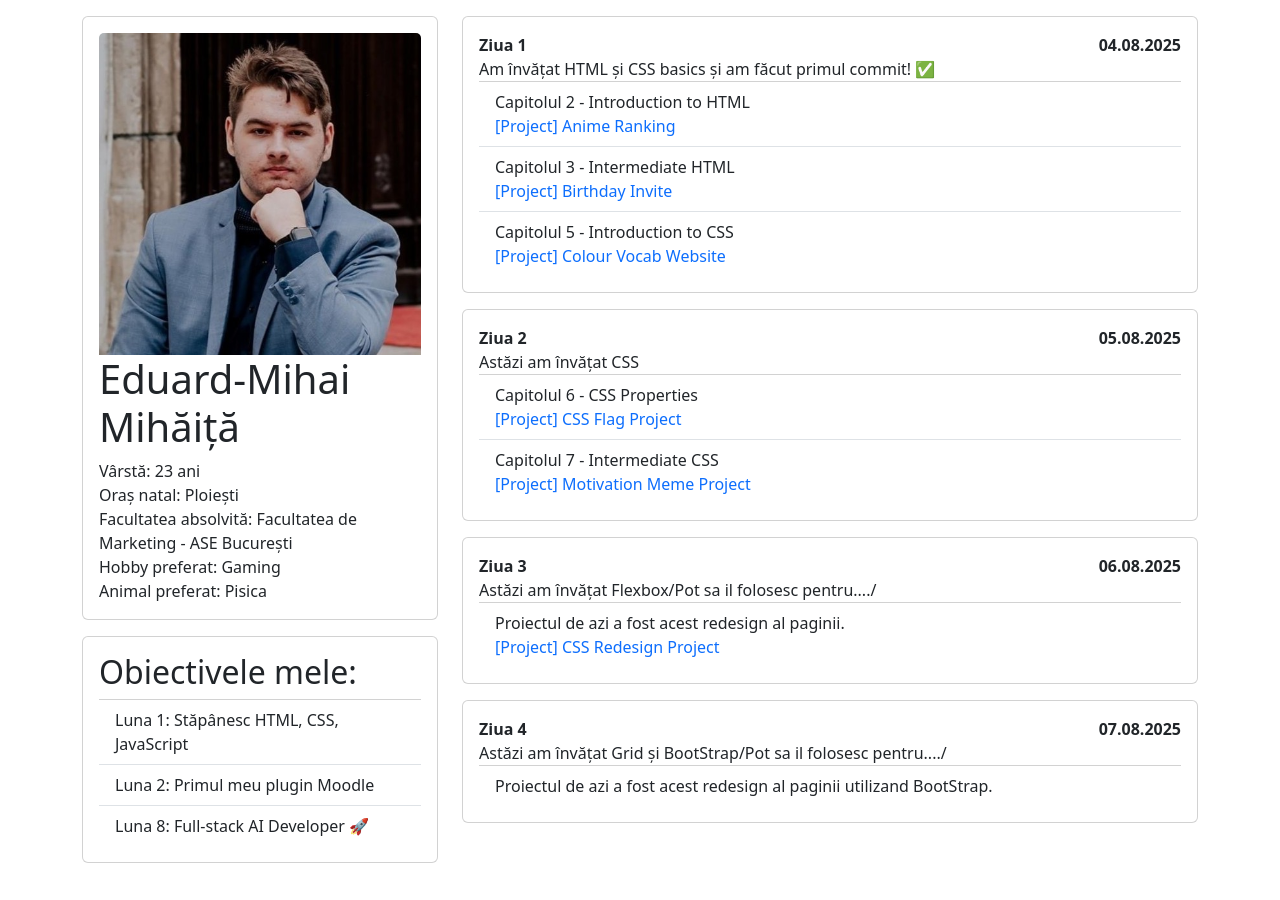
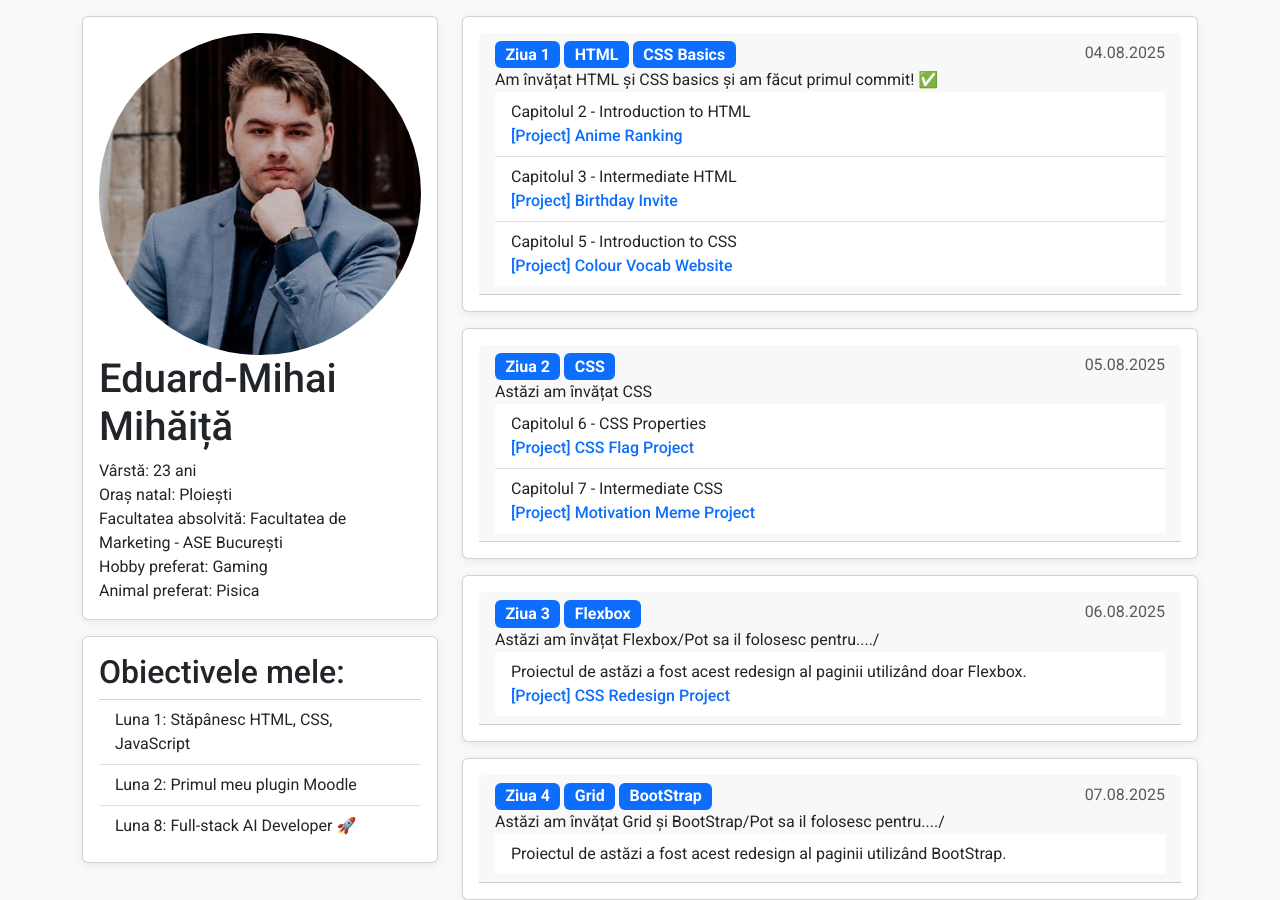
Before and after one commit to Eduard-Mihaita/Eduard-Mihaita.github.io, a PHP site: page / in a window 1280 px wide. Before the commit the page ends 863 px from the top, so only its background shows below. Run offline with PHP 8.4, Linux system fonts and the light colour scheme.

Commit message:
Modificari post-review

```diff
--- a/index.html
+++ b/index.html
@@ -5,13 +5,13 @@
     <meta charset="UTF-8" />
     <meta name="viewport" content="width=device-width, initial-scale=1">
     <title>Eduard Mihaita - Learning Journey</title>
-    <!-- <link rel="stylesheet" href="styles.css"> -->
     <link rel="preconnect" href="https://fonts.googleapis.com">
     <link rel="preconnect" href="https://fonts.gstatic.com" crossorigin>
     <link href="https://fonts.googleapis.com/css2?family=Roboto:ital,wght@0,100..900;1,100..900&display=swap"
         rel="stylesheet">
     <link href="https://cdn.jsdelivr.net/npm/bootstrap@5.3.7/dist/css/bootstrap.min.css" rel="stylesheet"
         integrity="sha384-LN+7fdVzj6u52u30Kp6M/trliBMCMKTyK833zpbD+pXdCLuTusPj697FH4R/5mcr" crossorigin="anonymous">
+    <link rel="stylesheet" href="styles.css">
 </head>
 
 <body>
@@ -19,7 +19,7 @@
         <div class="row">
             <div class="col-lg-4"> <!-- Cardurile din stanga-->
                 <div class="card p-3 mt-3">
-                    <img class="card-img-top" src="assets\images\eu.jpg">
+                    <img class="card-img-top rounded-circle" src="assets\images\eu.jpg" alt="poza cu mine">
                     <h1 class="card-title">Eduard-Mihai Mihăiță</h1>
                     <span class="card-text">Vârstă: 23 ani</span>
                     <span class="card-text">Oraș natal: Ploiești</span>
@@ -38,9 +38,14 @@
             </div>
             <div class="col-lg-8"> <!-- Cardurile din dreapta cu zile si proiecte-->
                 <div class="card p-3 mt-3">
+                    <div class="card-header">
                         <div class="d-flex justify-content-between">
-                        <span class="fw-semibold">Ziua 1</span>
-                        <span class="fw-semibold">04.08.2025</span>
+                            <div class="d-flex justify-content-start gap-1">
+                                <span class="badge bg-primary fs-6">Ziua 1</span>
+                                <span class="badge bg-primary fs-6">HTML</span>
+                                <span class="badge bg-primary fs-6">CSS Basics</span>
+                            </div>
+                            <span class="text-muted">04.08.2025</span>
                         </div>
                         <span class="text-left">Am învățat HTML și CSS basics și am făcut primul commit! ✅</span>
                         <ul class="list-group list-group-flush">
@@ -66,10 +71,15 @@
 
                         </ul>
                     </div>
+                </div>
                 <div class="card p-3 mt-3">
+                    <div class="card-header">
                         <div class="d-flex justify-content-between">
-                        <span class="fw-semibold">Ziua 2</span>
-                        <span class="fw-semibold">05.08.2025</span>
+                            <div class="d-flex justify-content-start gap-1">
+                                <span class="badge bg-primary fs-6">Ziua 2</span>
+                                <span class="badge bg-primary fs-6">CSS</span>
+                            </div>
+                            <span class="text-muted">05.08.2025</span>
                         </div>
                         <span class="text-left">Astăzi am învățat CSS</span>
                         <ul class="list-group list-group-flush">
@@ -89,30 +99,45 @@
                             </li>
                         </ul>
                     </div>
+                </div>
                 <div class="card p-3 mt-3">
+                    <div class="card-header">
                         <div class="d-flex justify-content-between">
-                        <span class="fw-semibold">Ziua 3</span>
-                        <span class="fw-semibold">06.08.2025</span>
+                            <div class="d-flex justify-content-start gap-1">
+                                <span class="badge bg-primary fs-6">Ziua 3</span>
+                                <span class="badge bg-primary fs-6">Flexbox</span>
+                            </div>
+                            <span class="text-muted">06.08.2025</span>
                         </div>
                         <span class="text-left">Astăzi am învățat Flexbox/Pot sa il folosesc pentru..../</span>
                         <ul class="list-group list-group-flush">
-                        <li class="list-group-item d-flex flex-column">Proiectul de azi a fost acest redesign al
-                            paginii.
+                            <li class="list-group-item d-flex flex-column">Proiectul de astăzi a fost acest
+                                redesign al
+                                paginii utilizând doar Flexbox.
                                 <a class="link-primary link-underline-opacity-0 fw-medium"
                                     href="Udemy Projects\CSS Redesign\index.html">[Project]
                                     CSS Redesign Project</a>
                             </li>
                         </ul>
                     </div>
+                </div>
                 <div class="card p-3 mt-3">
+                    <div class="card-header">
                         <div class="d-flex justify-content-between">
-                        <span class="fw-semibold">Ziua 4</span>
-                        <span class="fw-semibold">07.08.2025</span>
+                            <div class="d-flex justify-content-start gap-1">
+                                <span class="badge bg-primary fs-6">Ziua 4</span>
+                                <span class="badge bg-primary fs-6">Grid</span>
+                                <span class="badge bg-primary fs-6">BootStrap</span>
                             </div>
-                    <span class="text-left">Astăzi am învățat Grid și BootStrap/Pot sa il folosesc pentru..../</span>
+                            <span class="text-muted">07.08.2025</span>
+                        </div>
+                        <span class="text-left">Astăzi am învățat Grid și BootStrap/Pot sa il folosesc
+                            pentru..../</span>
                         <ul class="list-group list-group-flush">
-                        <li class="list-group-item d-flex flex-column">Proiectul de azi a fost acest redesign al paginii
-                            utilizand
+                            <li class="list-group-item d-flex flex-column">Proiectul de astăzi a fost acest
+                                redesign al
+                                paginii
+                                utilizând
                                 BootStrap.
                             </li>
                         </ul>
@@ -120,7 +145,8 @@
                 </div>
             </div>
         </div>
-
+    </div>
+    </div>
 </body>
 
 </html>
--- a/styles.css
+++ b/styles.css
@@ -1,89 +1,12 @@
 body{
     background-color: #f9f9f9;
     font-family: "Roboto", sans-serif;
-    font-weight: 400;
-}
-img{
-    width: 175px;
-    height: 200px;
-    border-radius: 10%;
-    box-shadow: rgba(0, 0, 0, 0.15) 1.95px 1.95px 2.6px;
-    margin: auto;
-    display: block;
-}
-.title{
-    font-weight: 700;
-    color:#111;
-    text-align: center;
-}
-.card-title{
-    font-weight: 600;
-}
-.project-title{
-    font-weight: 600;
-    text-align: left;
-}
-.project-description{
-    font-weight: 500;
-}
-.text{
-    color: #333;
-    text-align: left;
-    padding-left: 5px;
-}
-.project-entry{
-    display: flex;
-    justify-content: space-between;
-}
-.date{
-    font-weight: 600;
-    text-align: right;
-}
-a{
-    color:#007BFF;
-}
-a:hover{
-    color:#0050ff; /* modifica culoarea linkului cand e hovered */
-}
-li{
-    list-style: none;
-}
-.container{
-    display: flex;
-    gap: 10px;
-    flex-direction: row;
-    max-width: 1200px;
-    flex-flow: wrap;
-    justify-content: center;
-    margin: auto;
-}
-.left-column{
-    width: 30%; /* 1/3 din pagina */
-    display: flex;
-    flex-direction: column;
-}
-.right-column{
-    width: 60%; /* 2/3 din pagina */
-    display: flex;
-    flex-direction: column;
 }
 .card{
     background-color: #ffffff;
-    box-shadow: rgba(0, 0, 0, 0.15) 1.95px 1.95px 2.6px;
-    border-radius: 1rem;
-    text-align: left;
-    padding: 1rem;
-    margin: 1rem;
-} /* cardul default */
+    box-shadow: 0 2px 8px rgba(0, 0, 0, 0.07);
+    transition: box-shadow 3s;
+}
 .card:hover{
-    box-shadow: rgba(0, 0, 0, 0.15) 3.9px 3.9px 5.2px; /* creste intensitatea umbrei cand e hovered */
+    box-shadow: 0 8px 16px rgba(65, 0, 65, 0.25); /* creste intensitatea umbrei cand e hovered */
 }
-@media (max-width: 768px){
-    .container{
-        flex-direction: column; /* transforma containerul in coloane pe mobil */
-        max-width: 100%;
-    }
-    .left-column, .right-column{
-        width: 100%; /* permite coloanelor sa ocupe tot width-ul pentru a nu se stacka */
-    }
-}
```
Lines whose indentation alone changed are shown as unchanged.
